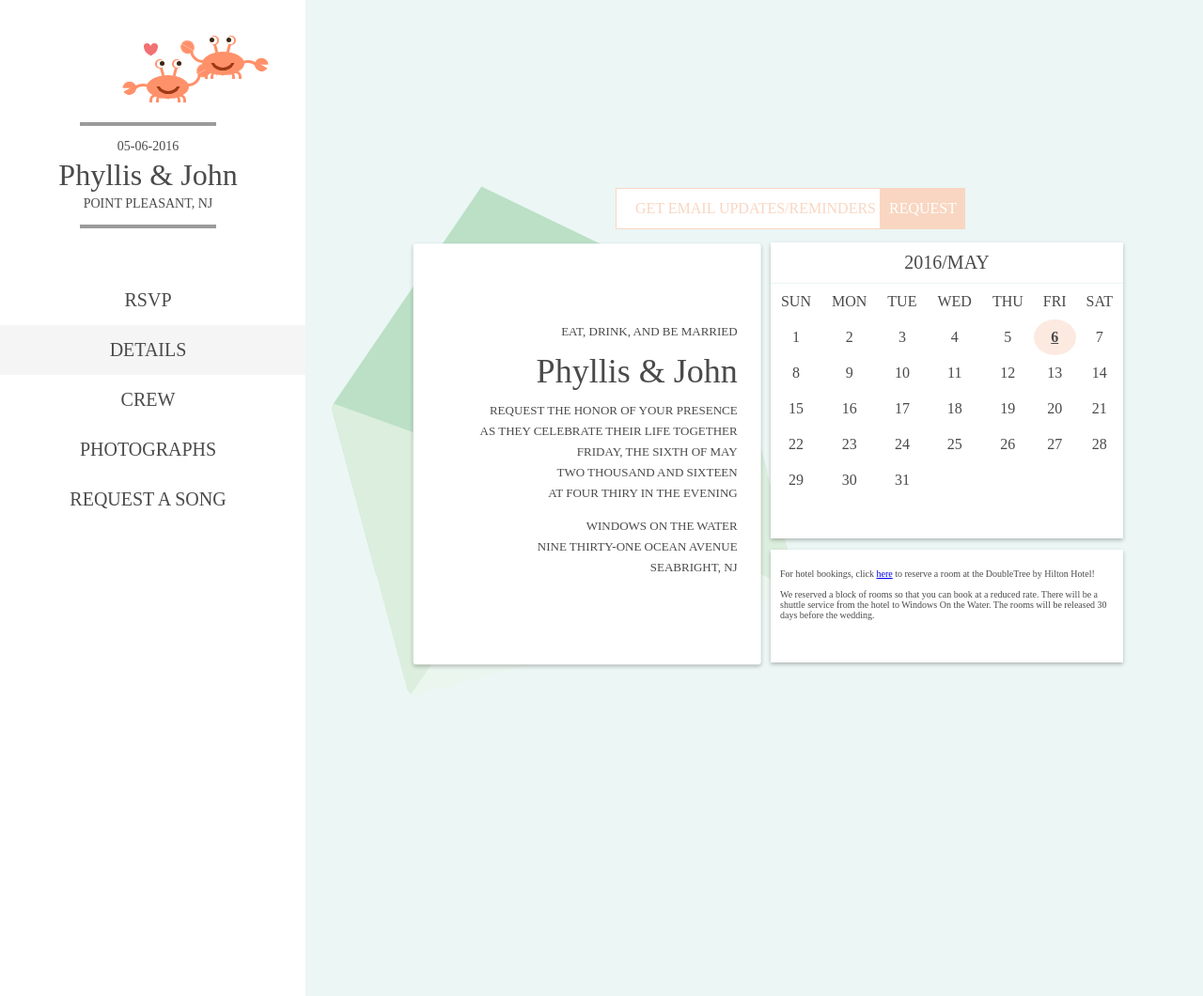
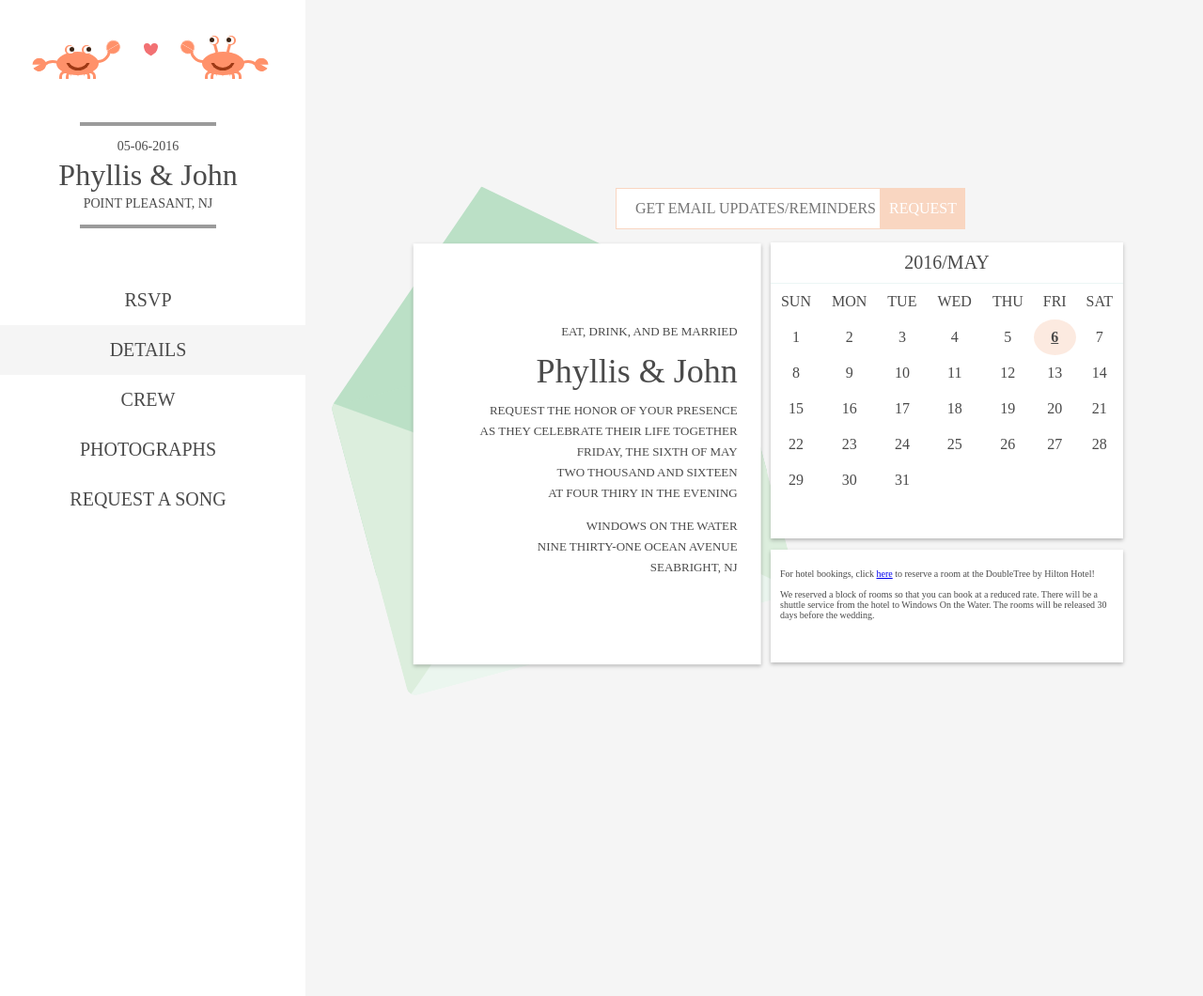
Before and after one commit to phyllisandjohn/phyllisandjohn.github.io, a Jekyll site: the page details/index.html, which Jekyll copies as it is, in a window 1280 px wide. Shown: the whole page at 94% size. Built offline with Jekyll 4.4.1, drawn with Linux system fonts in a browser that asks for light colours.

Commit message:
Update index.html

```diff
--- a/details/index.html
+++ b/details/index.html
@@ -4,8 +4,6 @@
 <title>Details</title>
 <link href='https://fonts.googleapis.com/css?family=Hind|Alegreya+Sans:300|Yeseva+One' rel='stylesheet' type='text/css'>
 <link href='/css/normalize.css' rel='stylesheet' type='text/css'>
-<link href='/css/style.css' rel='stylesheet' type='text/css'>
-</head>
 <style>
 body {
   background: #F5F5F5;
```
